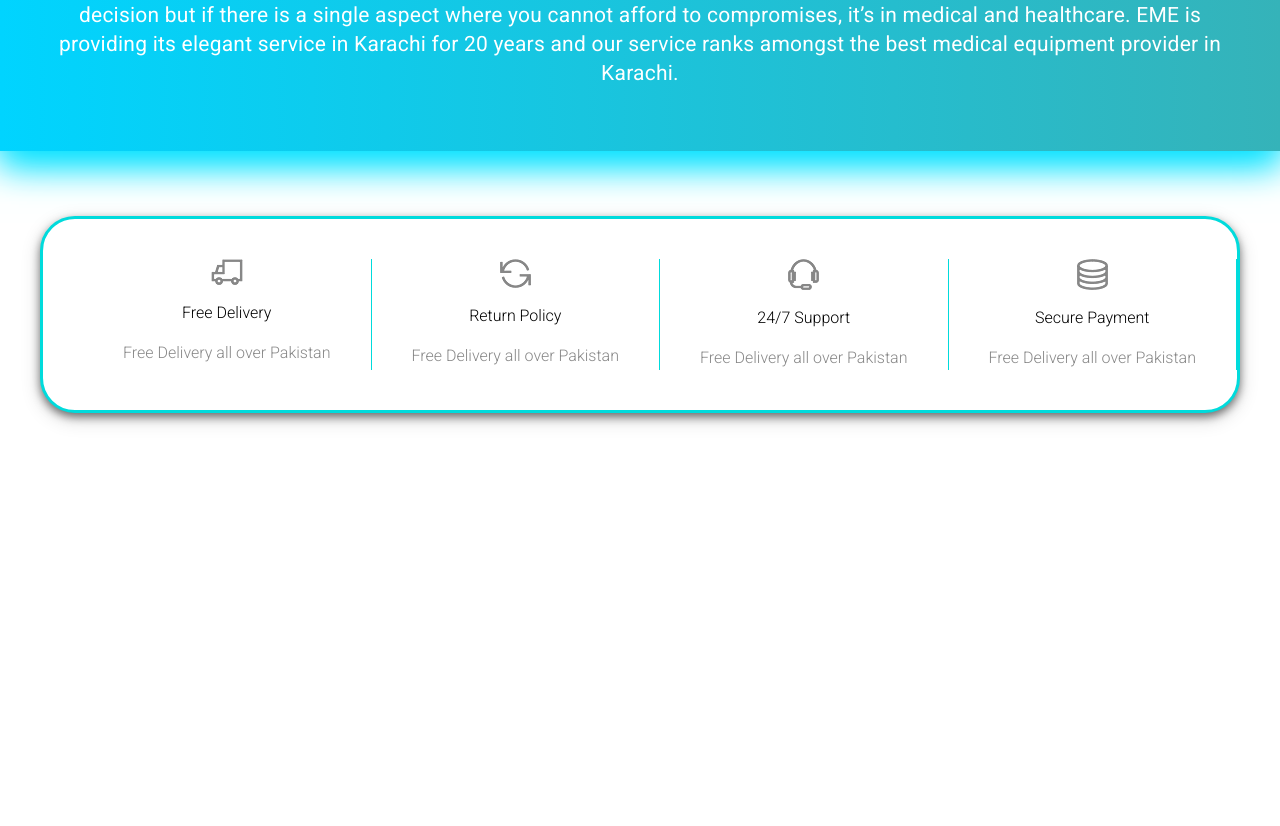
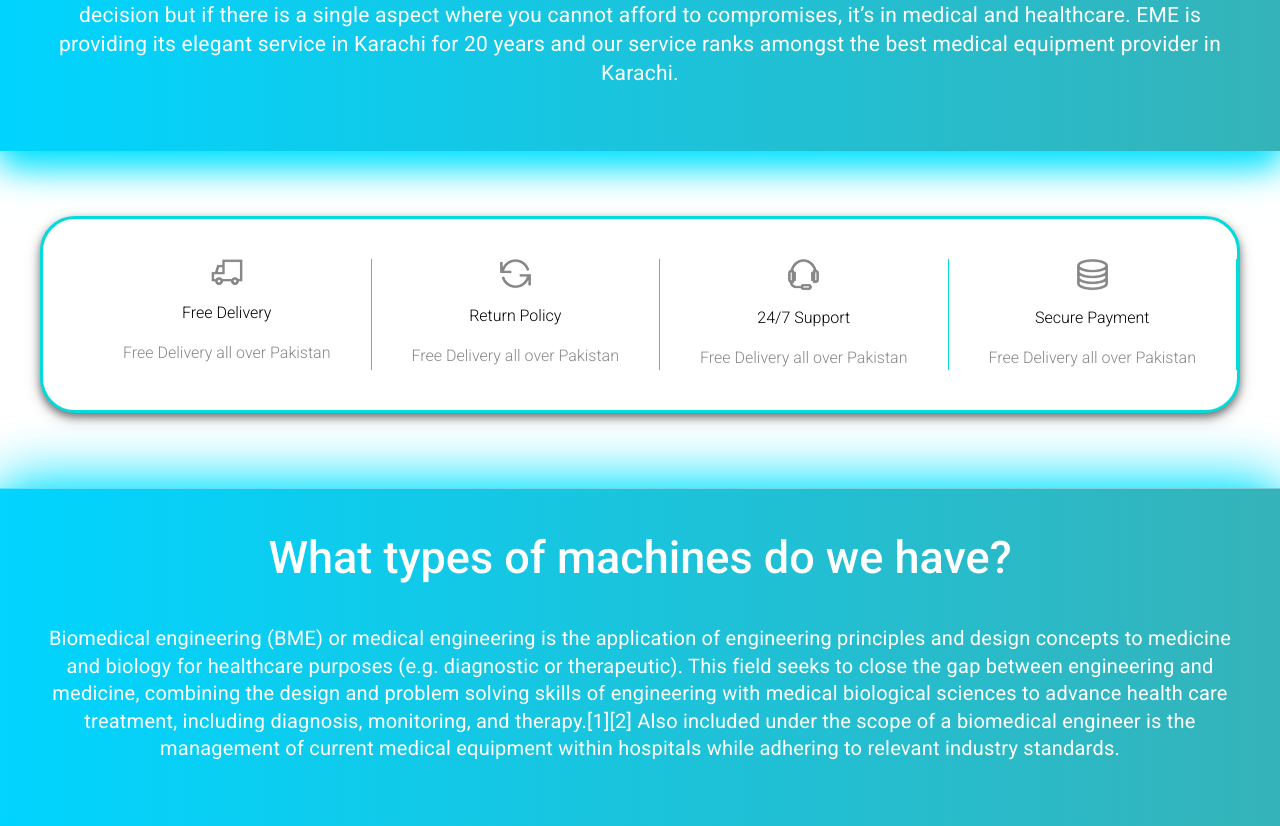
Before and after one commit to SyedMuhammedBilal/EME-REACT, a React (Create React App) app: page / in a window 1280 px wide. Shown: the part 792-1618 px from the top of the page. Before the commit the page ends 1245 px from the top, so only its background shows below. Built offline with nearby package versions, Linux system fonts and the light colour scheme.

Commit message:
Add files via upload

```diff
--- /dev/null
+++ b/src/components/SecSection.component.js
@@ -0,0 +1,36 @@
+import React, { Component } from 'react'
+import Styles from './SecSection.module.css'
+
+
+class SecSection extends Component {
+
+    constructor(props) {
+        super(props)
+
+        this.state = {
+             head: 'What types of machines do we have?  '
+        }
+    }
+
+    render() {
+
+        return(
+            <div className={Styles.container}>
+                <section className={Styles.sec}>
+                    <div>
+                        <div className={Styles.head}>
+                            <h1 className={Styles.heading} >{this.state.head}</h1>
+                            <p />
+                            <p />
+                        </div>
+                        <div className={Styles.large}>
+                            <p className={Styles.typography}>Biomedical engineering (BME) or medical engineering is the application of engineering principles and design concepts to medicine and biology for healthcare purposes (e.g. diagnostic or therapeutic). This field seeks to close the gap between engineering and medicine, combining the design and problem solving skills of engineering with medical biological sciences to advance health care treatment, including diagnosis, monitoring, and therapy.[1][2] Also included under the scope of a biomedical engineer is the management of current medical equipment within hospitals while adhering to relevant industry standards. </p>
+                        </div>
+                    </div>
+                </section>
+            </div>
+        )
+    }
+}
+
+export default SecSection
--- /dev/null
+++ b/src/components/SecSection.module.css
@@ -0,0 +1,64 @@
+.sec {
+    background: linear-gradient(to right, #00d4ff 0%, #35b3b9 100%);
+    padding: 43px;
+    box-shadow: 0 15px 32px 0 rgba(0, 225, 255, 1), 0 -10px 55px 0 rgba(0, 225, 255, 1);
+}
+
+.container {
+    position: relative;
+    text-align: center;
+    color: white;
+    top: 95px;
+  }
+
+/*.head {
+    text-align: left;
+    margin-left: 4%;
+    padding-top: 50px;
+}*/
+
+.heading {
+    font-size: 45px;
+    text-align: center;
+    font-weight: 450;
+}
+
+@media (max-width: 486px) {
+    .heading {
+        font-size: 40px;
+        text-align: center;
+        font-weight: 450;
+    }
+  }
+
+.para {
+    text-align: left;
+    margin-left: 3%;
+    padding-top: 30px;
+}
+
+.typography {
+    font-size: 20px;
+    margin-bottom: 20px;
+    line-height: 1.38105;
+    font-weight: 400;
+    letter-spacing: .011em;
+}
+
+@media (max-width: 486px) {
+    .typography {
+        font-size: 21px;
+        margin-bottom: 20px;
+        line-height: 1.38105;
+        margin-right: 20px;
+        font-weight: 400;
+        letter-spacing: .011em;
+    }
+  }
+
+.large {
+    margin-left: auto;
+    margin-right: auto;
+    margin-top: 40px;
+    float: none;
+}
--- a/src/pages/home.js
+++ b/src/pages/home.js
@@ -1,4 +1,4 @@
-import React, { Fragment, useEffect } from 'react'
+import React, { Fragment, useEffect, Component } from 'react'
 import { TweenMax, Power3 } from 'gsap';
 import AOS from 'aos';
 import "aos/dist/aos.css"
@@ -7,23 +7,36 @@ import NavbarPage from '../components/navbar.component'
 import Header from '../components/header.component'
 import HoriCard from '../components/HoriCard.component'
 import Section from '../components/Section.component'
+import SecSection from '../components/SecSection.component'
 
-function Home() {
+class Home extends Component {
 
-    useEffect(() => {
+    constructor(props) {
+        super(props);
+    }
+    componentDidMount(){
         AOS.init({
-            duration: 2000
-        });
-    }, []);
+            duration : 3000
+        })
+    }
 
+        render(){
         return (
             <Fragment>
                 <NavbarPage />
                 <Header />
+                <div data-aos='fade-left'>
                     <Section />
-            <HoriCard data-aos="fade-up" />
+                </div>
+                <div data-aos='fade-up'>
+                    <HoriCard  />
+                </div>
+                <div data-aos='fade-up'>
+                    <SecSection />
+                </div>
             </Fragment>
         )
     }
+}
 
 export default Home
```
Lines whose indentation alone changed are shown as unchanged.
